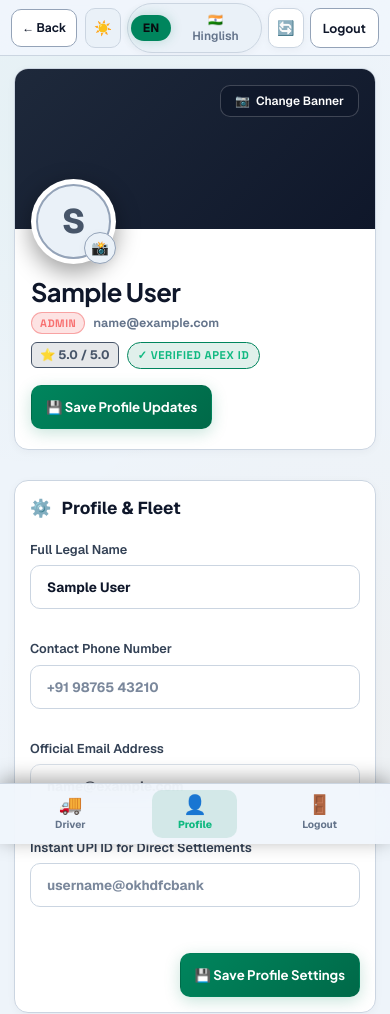
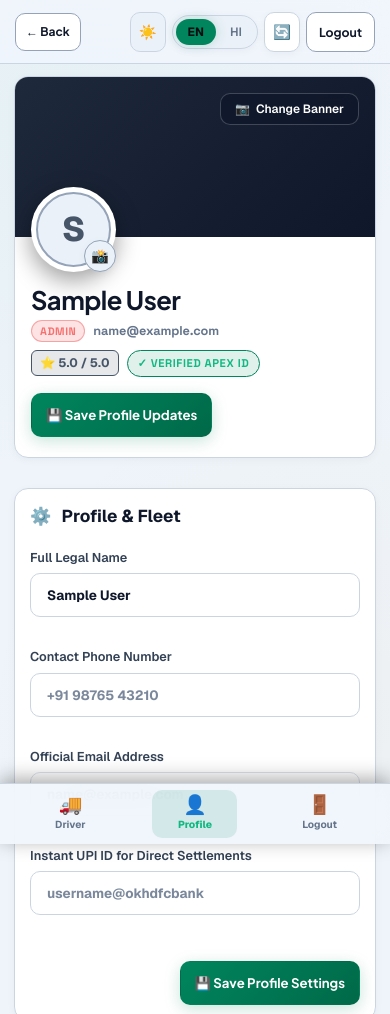
Before and after one commit to manan933/ApexTransport-Smart-logistics-system, a plain HTML site: page profile.html in a window 390 px wide. Shown: the top 1014 px of the page. Drawn offline with nearby package versions, Linux system fonts and the light colour scheme; no server answers; sample sign-in values are in the browser's storage; a web font is replaced by a local one.

Commit message:
Polish brand sizing and language labels
Adjusted brand selector styling to improve readability and touch spacing by increasing row height, padding, icon size, gap, and brand name font size in both CSS copies. Also changed the Hinglish toggle button label from "🇮🇳 Hinglish" to "HI" in both i18n.js files for a cleaner, compact language switcher.

```diff
--- a/css/main.css
+++ b/css/main.css
@@ -1775,10 +1775,10 @@ select.form-control option {
     flex-direction: row !important;
     align-items: center !important;
     justify-content: space-between !important;
-    padding: 0.5rem 0.75rem !important;
-    min-height: 56px !important;
-    height: 56px !important;
-    gap: 8px !important;
+    padding: 0.5rem 1rem !important;
+    min-height: 64px !important;
+    height: 64px !important;
+    gap: 12px !important;
     flex-wrap: nowrap !important;
     overflow: hidden !important;
   }
@@ -1788,14 +1788,14 @@ select.form-control option {
   }
 
   .brand-icon {
-    width: 32px !important;
-    height: 32px !important;
-    font-size: 1rem !important;
+    width: 38px !important;
+    height: 38px !important;
+    font-size: 1.1rem !important;
     border-radius: var(--radius-sm) !important;
   }
 
   .brand-name {
-    font-size: 1rem !important;
+    font-size: 1.15rem !important;
     white-space: nowrap !important;
   }
 
--- a/js/i18n.js
+++ b/js/i18n.js
@@ -403,7 +403,7 @@ const I18n = {
           EN
         </button>
         <button type="button" class="apex-lang-toggle-btn ${isHinglish ? 'active' : ''}" data-lang="hinglish" onclick="I18n.setLang('hinglish')">
-          🇮🇳 Hinglish
+          HI
         </button>
       </div>
     `;
--- a/src/main/resources/static/css/main.css
+++ b/src/main/resources/static/css/main.css
@@ -1775,10 +1775,10 @@ select.form-control option {
     flex-direction: row !important;
     align-items: center !important;
     justify-content: space-between !important;
-    padding: 0.5rem 0.75rem !important;
-    min-height: 56px !important;
-    height: 56px !important;
-    gap: 8px !important;
+    padding: 0.5rem 1rem !important;
+    min-height: 64px !important;
+    height: 64px !important;
+    gap: 12px !important;
     flex-wrap: nowrap !important;
     overflow: hidden !important;
   }
@@ -1788,14 +1788,14 @@ select.form-control option {
   }
 
   .brand-icon {
-    width: 32px !important;
-    height: 32px !important;
-    font-size: 1rem !important;
+    width: 38px !important;
+    height: 38px !important;
+    font-size: 1.1rem !important;
     border-radius: var(--radius-sm) !important;
   }
 
   .brand-name {
-    font-size: 1rem !important;
+    font-size: 1.15rem !important;
     white-space: nowrap !important;
   }
 
--- a/src/main/resources/static/js/i18n.js
+++ b/src/main/resources/static/js/i18n.js
@@ -403,7 +403,7 @@ const I18n = {
           EN
         </button>
         <button type="button" class="apex-lang-toggle-btn ${isHinglish ? 'active' : ''}" data-lang="hinglish" onclick="I18n.setLang('hinglish')">
-          🇮🇳 Hinglish
+          HI
         </button>
       </div>
     `;
```
